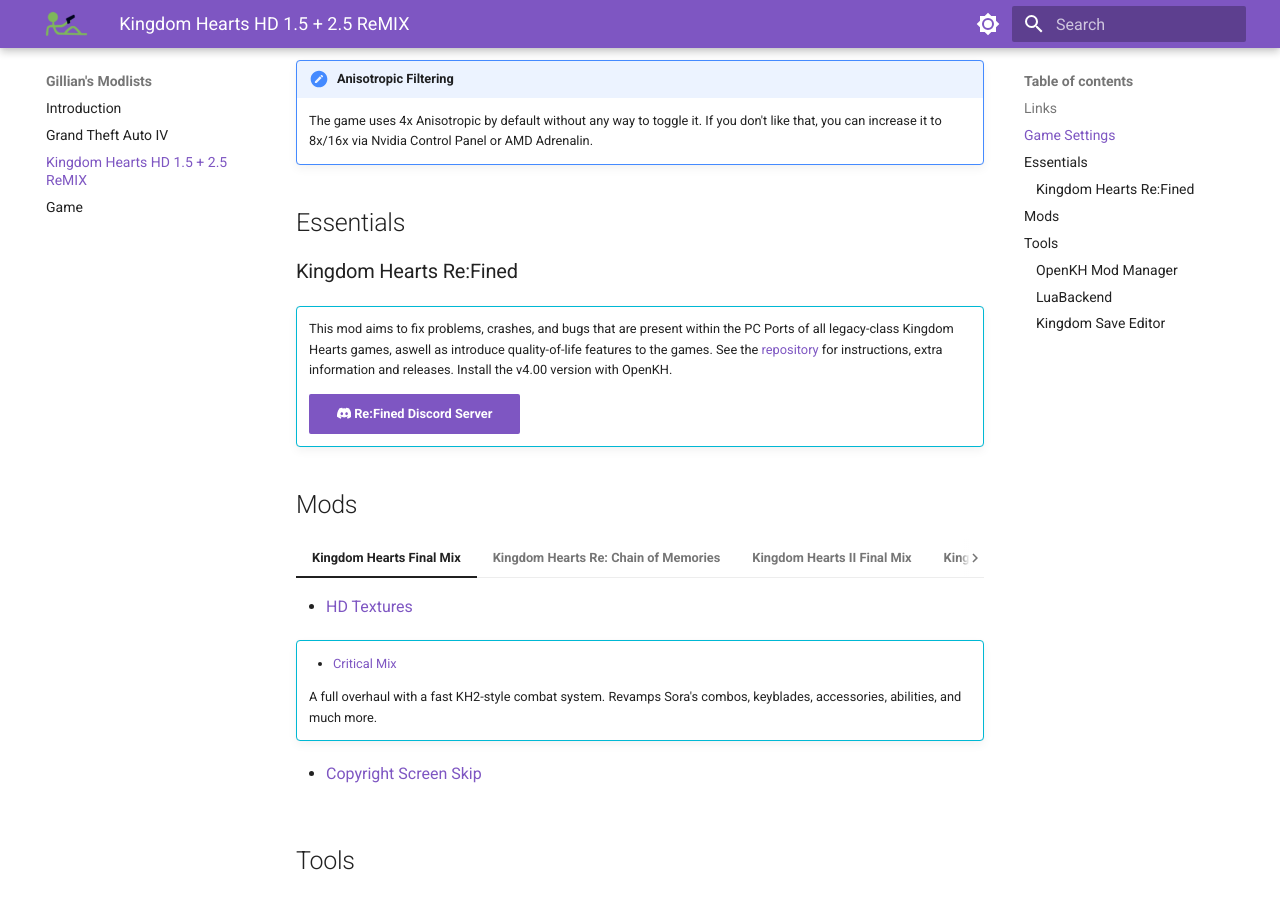
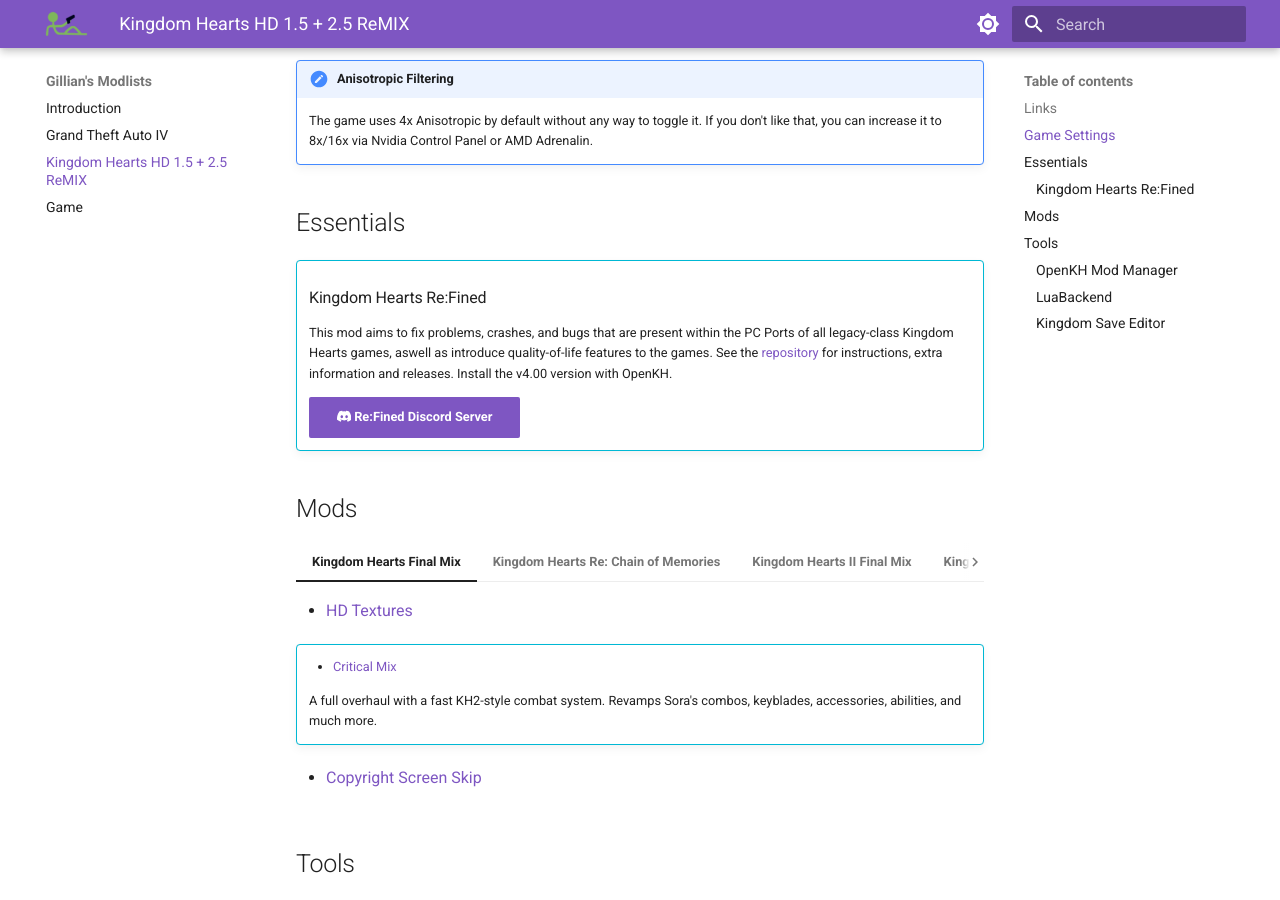
Before and after one commit to gillian-modlists/gillian-modlists.github.io, an MkDocs documentation site: the page built from docs/kingdom-hearts-hd-1.5-+-2.5-remix.md, in a window 1280 px wide and 900 px high, scrolled down 678 px. Built offline with MkDocs 1.6.1 and Material for MkDocs 9.7.7, drawn with Linux system fonts in a browser that asks for light colours.

Commit message:
this shouldn't work

```diff
--- a/docs/kingdom-hearts-hd-1.5-+-2.5-remix.md
+++ b/docs/kingdom-hearts-hd-1.5-+-2.5-remix.md
@@ -19,8 +19,8 @@
     The game uses 4x Anisotropic by default without any way to toggle it. If you don't like that, you can increase it to 8x/16x via Nvidia Control Panel or AMD Adrenalin.
 
 ## Essentials { data-search-exclude }
-### Kingdom Hearts Re:Fined { data-search-exclude }
 !!! info ""
+    ### Kingdom Hearts Re:Fined { data-search-exclude }
     This mod aims to fix problems, crashes, and bugs that are present within the PC Ports of all legacy-class Kingdom Hearts games, aswell as introduce quality-of-life features to the games. See the [repository](https://github.com/TopazTK/KH-ReFined) for instructions, extra information and releases. Install the v4.00 version with OpenKH.
 
     [:simple-discord: Re:Fined Discord Server](https://discord.gg/kh-refined){ .md-button .md-button--primary }
```
